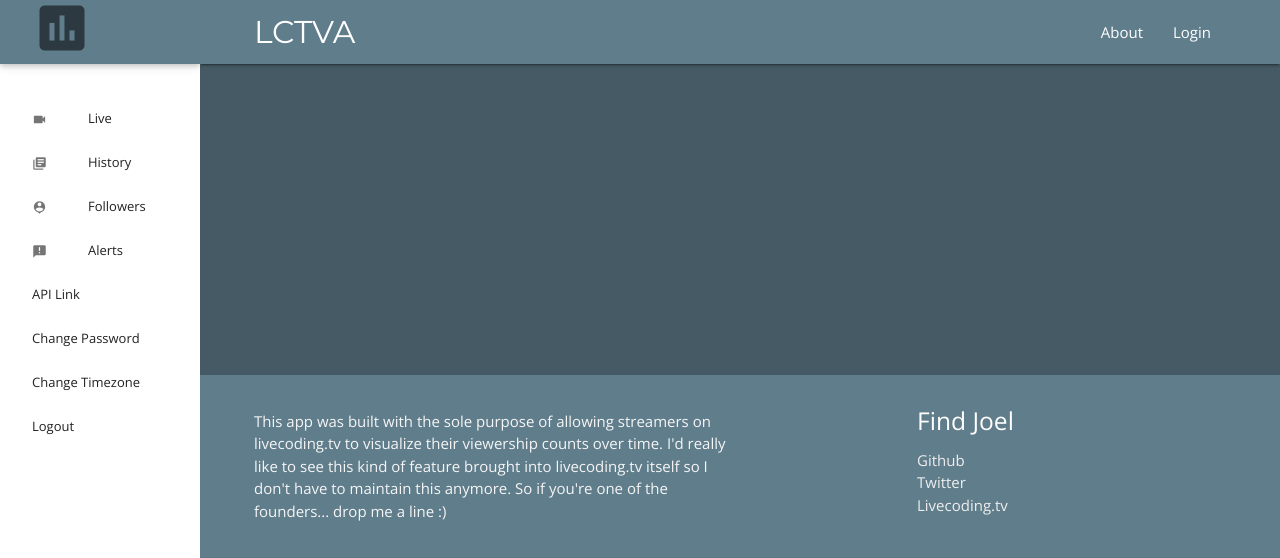
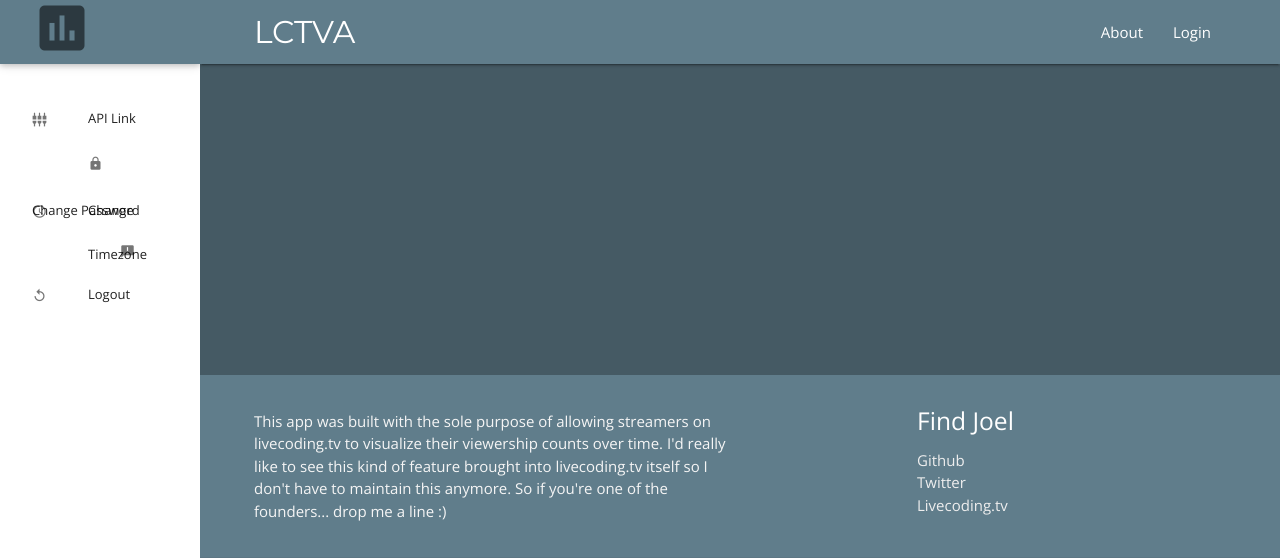
Before and after one commit to taddeimania/lctva, a Django app: template app/templates/dashboard.html in a window 1280 px wide. Shown: the top 558 px of the page. Run offline with Django 3.2, Linux system fonts and the light colour scheme; the template is opened without the code that fills it, so the values that code supplies are empty; some libraries are stand-ins or nearby versions.

Commit message:
unauthorized accounts don't see analytics pages

```diff
--- a/app/templates/dashboard.html
+++ b/app/templates/dashboard.html
@@ -43,14 +43,16 @@
 {% block sidebar %}
   <ul id="nav-mobile" class="side-nav fixed " style="width: 200px; left: 0px;">
     <li class="logo"><a id="logo-container" href="/" class="brand-logo white-text"><i class="material-icons medium">insert_chart</i></a></li>
-    <li class="bold"><a href="{% url 'live_view' %}" class="waves-effect waves-black"><i class="tiny material-icons">videocam</i> Live</a></li>
-    <li class="bold"><a href="{% url 'history_list_view' %}" class="waves-effect waves-black"><i class="tiny material-icons">library_books</i> History</a></li>
-    <li class="bold"><a href="{% url 'history_followers_view' %}" class="waves-effect waves-black"><i class="tiny material-icons">person_pin</i> Followers</a></li>
+    {% if request.user.userprofile.is_authorized %}
+      <li class="bold"><a href="{% url 'live_view' %}" class="waves-effect waves-black"><i class="tiny material-icons">videocam</i> Live</a></li>
+      <li class="bold"><a href="{% url 'history_list_view' %}" class="waves-effect waves-black"><i class="tiny material-icons">library_books</i> History</a></li>
+      <li class="bold"><a href="{% url 'history_followers_view' %}" class="waves-effect waves-black"><i class="tiny material-icons">person_pin</i> Followers</a></li>
+    {% endif %}
+    <li class="bold"><a href="{% url 'account_verify' %}"><i class="tiny material-icons">settings_input_composite</i> API Link</a></li>
+    <li class="bold"><a href="{% url 'live_view' %}"><i class="tiny material-icons">lock</i> Change Password</a></li>
+    <li class="bold"><a href="{% url 'timezone_view' %}"><i class="tiny material-icons">query_builder</i> Change Timezone</a></li>
     <li class="bold"><a href="{% url 'history_list_view' %}" class="waves-effect waves-black"><i class="tiny material-icons">announcement</i> Alerts <span class="badge default-primary-color white-text" id="alertSpan"></span></a></li>
-    <li class="bold"><a href="{% url 'account_verify' %}">API Link</a></li>
-    <li class="bold"><a href="{% url 'live_view' %}">Change Password</a></li>
-    <li class="bold"><a href="{% url 'timezone_view' %}">Change Timezone</a></li>
-    <li class="bold"><a href="{% url 'logout' %}" class="waves-effect waves-black">Logout</a></li>
+    <li class="bold"><a href="{% url 'logout' %}?next=/" class="waves-effect waves-black"><i class="tiny material-icons">replay</i> Logout</a></li>
   </ul>
 {% endblock %}
 
--- a/app/views/account.py
+++ b/app/views/account.py
@@ -14,7 +14,7 @@
     template_name = "registration/create.html"
 
     def get_success_url(self):
-        return reverse("index_view")
+        return reverse("login")
 
 
 class AccountActivateView(TemplateView):
--- a/watcher/urls.py
+++ b/watcher/urls.py
@@ -1,5 +1,6 @@
 from django.conf.urls import include, url
 from django.contrib import admin
+
 
 from app.views.account import AccountCreateView, AccountActivateView
 
```
